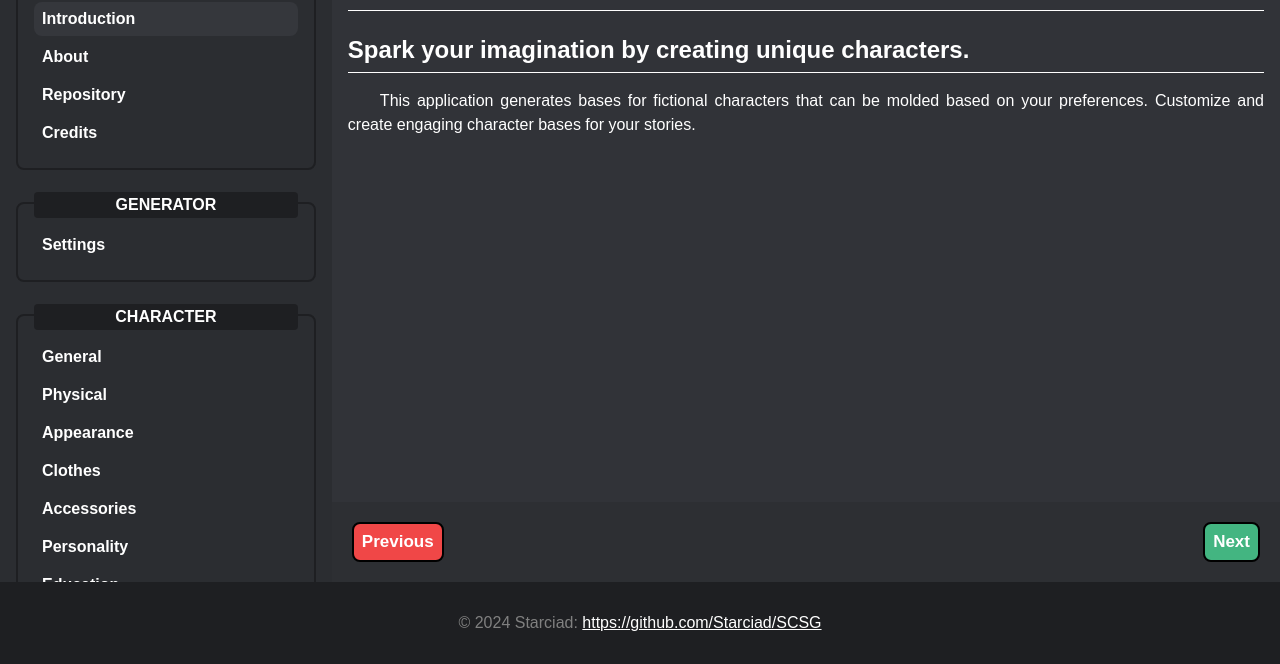
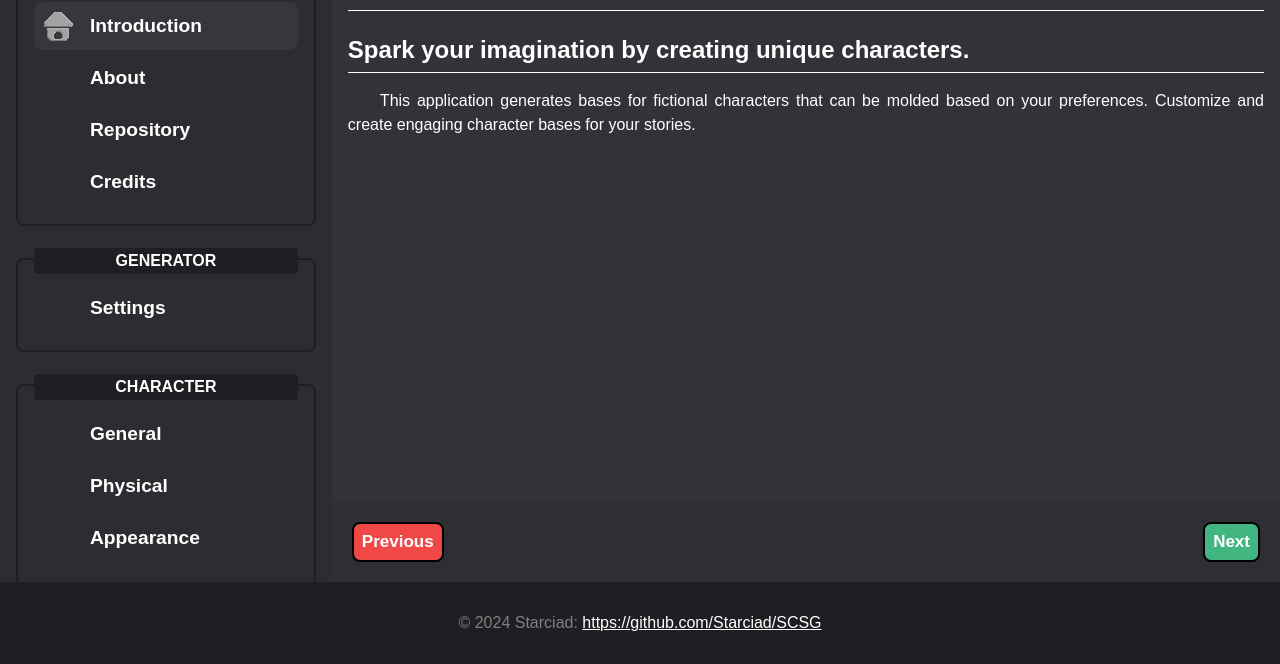
Before and after one commit to Starciad/SCSG, a plain HTML site: page index.html in a window 1280 px wide. Both pictures are taken after a click on the button "...". Shown: the part 136-800 px from the top of the page. Drawn offline with Linux system fonts and the light colour scheme.

Commit message:
feat: Add icon system.

```diff
--- a/index.html
+++ b/index.html
@@ -54,6 +54,7 @@
 
     <link rel="stylesheet" href="styles/specials/credits.css">
     <link rel="stylesheet" href="styles/specials/markdown.css">
+    <link rel="stylesheet" href="styles/specials/icons.css">
 
     <link rel="stylesheet" href="styles/responsiveness/page_responsive.css">
 
@@ -115,7 +116,7 @@
                         <!-- HOME -->
                         <div class="app-section-category" data-name="HOME">
                             <!-- INTRO -->
-                            <section class="app-section app-intro" data-name="Introduction">
+                            <section class="app-section app-intro" data-name="Introduction" data-icon="home">
                                 <h1>Introduction</h1>
 
                                 <h2>Spark your imagination by creating unique characters.</h2>
--- a/scripts/managers/page_manager.js
+++ b/scripts/managers/page_manager.js
@@ -30,18 +30,22 @@ export function buildDynamicAppMenu() {
 
         category.querySelectorAll(".app-section").forEach(section => {
             let sectionName = section.dataset.name;
+            let iconName = section.dataset.icon;
 
             let sectionButton = document.createElement("button");
             let sectionButtonAvatar = document.createElement("div");
             let sectionButtonDecorator = document.createElement("div");
             let sectionButtonAvatarValue = document.createElement("div");
-            let sectionButtonDecoratorValue = document.createElement("div");
+            let sectionButtonDecoratorValue = document.createElement("span");
 
             sectionButton.classList.add("app-menu-btn");
             sectionButtonAvatar.classList.add("app-menu-btn-avatar");
             sectionButtonDecorator.classList.add("app-menu-btn-decorator");
-            sectionButtonAvatarValue.id = "value";
-            sectionButtonDecoratorValue.id = "value";
+            sectionButtonAvatarValue.classList.add("icon");
+            sectionButtonAvatarValue.classList.add("icon-" + iconName);
+
+            sectionButton.setAttribute("type", "button");
+
             sectionButtonDecoratorValue.innerText = sectionName;
 
             sectionButtonAvatar.appendChild(sectionButtonAvatarValue);
--- a/styles/app.css
+++ b/styles/app.css
@@ -21,6 +21,7 @@
     width: 100%;
 }
 
+/* ==================== */
 /* GROUP */
 .app-menu-group {
     display: flex;
@@ -41,59 +42,6 @@
     border-color: #1e1f22;
 }
 
-.app-menu-group-title {
-    display: flex;
-
-    flex-direction: column;
-
-    font-weight: bold;
-
-    text-align: center;
-    text-anchor: middle;
-
-    padding: 4px;
-
-    margin-top: -28px;
-    margin-bottom: 8px;
-
-    border-radius: 4px;
-
-    background-color: #1e1f22;
-}
-
-/* BUTTONS */
-.app-menu-btn {
-    width: 100%;
-    height: auto;
-
-    text-align: start;
-
-    font-weight: bolder;
-    font-size: medium;
-
-    border-radius: 8px;
-    border-style: none;
-
-    margin-top: 2px;
-    margin-bottom: 2px;
-
-    padding: 8px;
-
-    background-color: transparent;
-}
-
-.app-menu-btn-selected {
-    background-color: #35373c;
-}
-
-.app-menu-btn:hover {
-    background-color: #35373c;
-}
-
-.app-menu-btn:active {
-    background-color: #3f4248;
-}
-
 /* ==================== */
 /* SECTIONS */
 .app-sections {
--- a/styles/elements/app_elements.css
+++ b/styles/elements/app_elements.css
@@ -10,3 +10,72 @@
     flex: 1;
     min-width: 250px;
 }
+
+/* ==================== */
+/* MENU */
+.app-menu-group-title {
+    display: flex;
+
+    flex-direction: column;
+
+    font-weight: bold;
+
+    text-align: center;
+    text-anchor: middle;
+
+    padding: 4px;
+
+    margin-top: -28px;
+    margin-bottom: 8px;
+
+    border-radius: 4px;
+
+    background-color: #1e1f22;
+}
+
+/* BUTTONS */
+.app-menu-btn {
+    display: flex;
+
+    width: 100%;
+    height: auto;
+
+    text-align: start;
+
+    font-weight: bolder;
+    font-size: medium;
+
+    border-radius: 8px;
+    border-style: none;
+
+    margin-top: 2px;
+    margin-bottom: 2px;
+
+    align-items: center;
+
+    padding: 8px;
+
+    background-color: transparent;
+}
+
+.app-menu-btn-selected {
+    background-color: #35373c;
+}
+
+.app-menu-btn:hover {
+    background-color: #35373c;
+}
+
+.app-menu-btn:active {
+    background-color: #3f4248;
+}
+
+.app-menu-btn-avatar {
+
+}
+
+.app-menu-btn-decorator {
+    margin-left: 16px;
+
+    font-size: 120%;
+}
--- /dev/null
+++ b/styles/specials/icons.css
@@ -0,0 +1,12 @@
+/* BASE */
+.icon {
+    width: 32px;
+    height: 32px;
+
+    background-size: cover;
+}
+
+/* ICONS */
+.icon-home {
+    background-image: url("../../assets/graphics/icons/website_icons.webp");
+}
```
Also changed, not shown: assets/graphics/icons/website_icons.webp (added).
